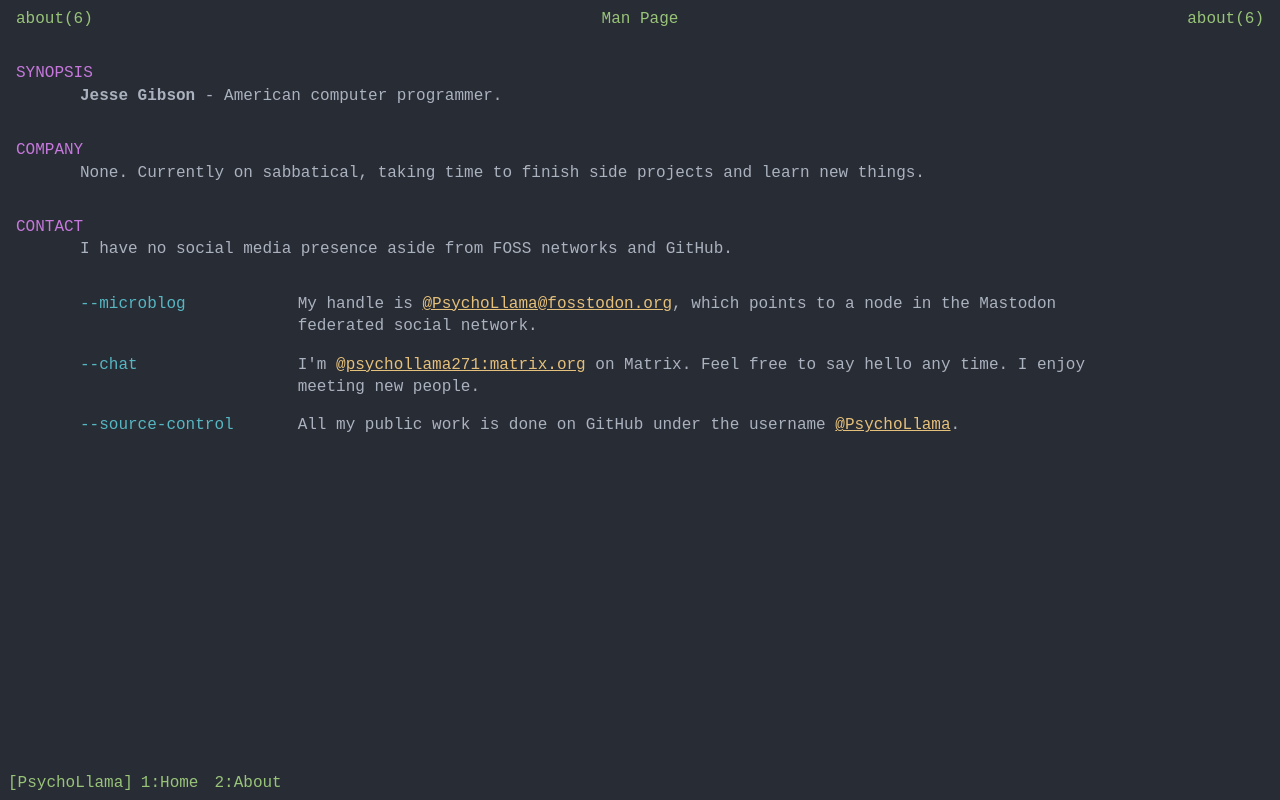
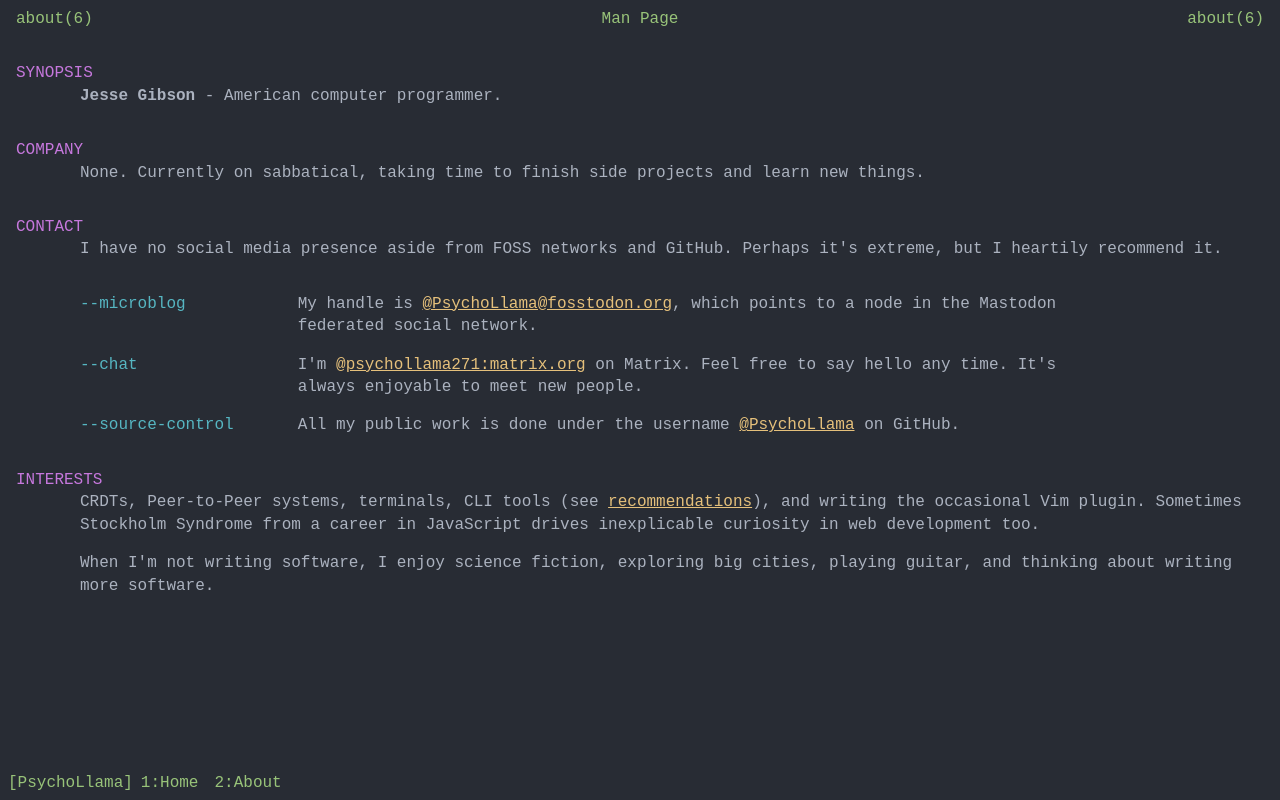
Before and after one commit to PsychoLlama/website, a Gatsby site: page /about in a window 1280 px wide. Built offline with nearby package versions, Linux system fonts and the light colour scheme; Gatsby itself is replaced by a stand-in of ours; a small style sheet from the web is missing.

Commit message:
Add "interests" section

```diff
--- a/src/pages/about.js
+++ b/src/pages/about.js
@@ -25,6 +25,7 @@ export default function AboutMe() {
         <Subheading>Contact</Subheading>
         <Paragraph>
           I have no social media presence aside from FOSS networks and GitHub.
+          Perhaps it&apos;s extreme, but I heartily recommend it.
         </Paragraph>
 
         <FlagList>
@@ -46,19 +47,38 @@ export default function AboutMe() {
             <Hyperlink href="https://matrix.to/#/@psychollama271:matrix.org">
               @psychollama271:matrix.org
             </Hyperlink>{' '}
-            on Matrix. Feel free to say hello any time. I enjoy meeting new
-            people.
+            on Matrix. Feel free to say hello any time. It&apos;s always
+            enjoyable to meet new people.
           </FlagValue>
 
           <FlagName>source-control</FlagName>
           <FlagValue>
-            All my public work is done on GitHub under the username{' '}
+            All my public work is done under the username{' '}
             <Hyperlink href="https://github.com/PsychoLlama">
               @PsychoLlama
-            </Hyperlink>
-            .
+            </Hyperlink>{' '}
+            on GitHub.
           </FlagValue>
         </FlagList>
+
+        <Subheading>Interests</Subheading>
+        <Paragraph>
+          CRDTs, Peer-to-Peer systems, terminals, CLI tools (see{' '}
+          <Hyperlink
+            target="_blank"
+            href="https://github.com/PsychoLlama/recommendations#terminal-tools"
+          >
+            recommendations
+          </Hyperlink>
+          ), and writing the occasional Vim plugin. Sometimes Stockholm Syndrome
+          from a career in JavaScript drives inexplicable curiosity in web
+          development too.
+        </Paragraph>
+
+        <Paragraph>
+          When I&apos;m not writing software, I enjoy science fiction, exploring
+          big cities, playing guitar, and thinking about writing more software.
+        </Paragraph>
       </ManPage>
     </TmuxShell>
   );
@@ -112,6 +132,10 @@ const Paragraph = styled.p`
   margin: 0;
   margin-left: 4rem;
 
+  & + & {
+    margin-top: 1rem;
+  }
+
   @media screen and (max-width: 640px) {
     margin-left: 2rem;
   }
```
